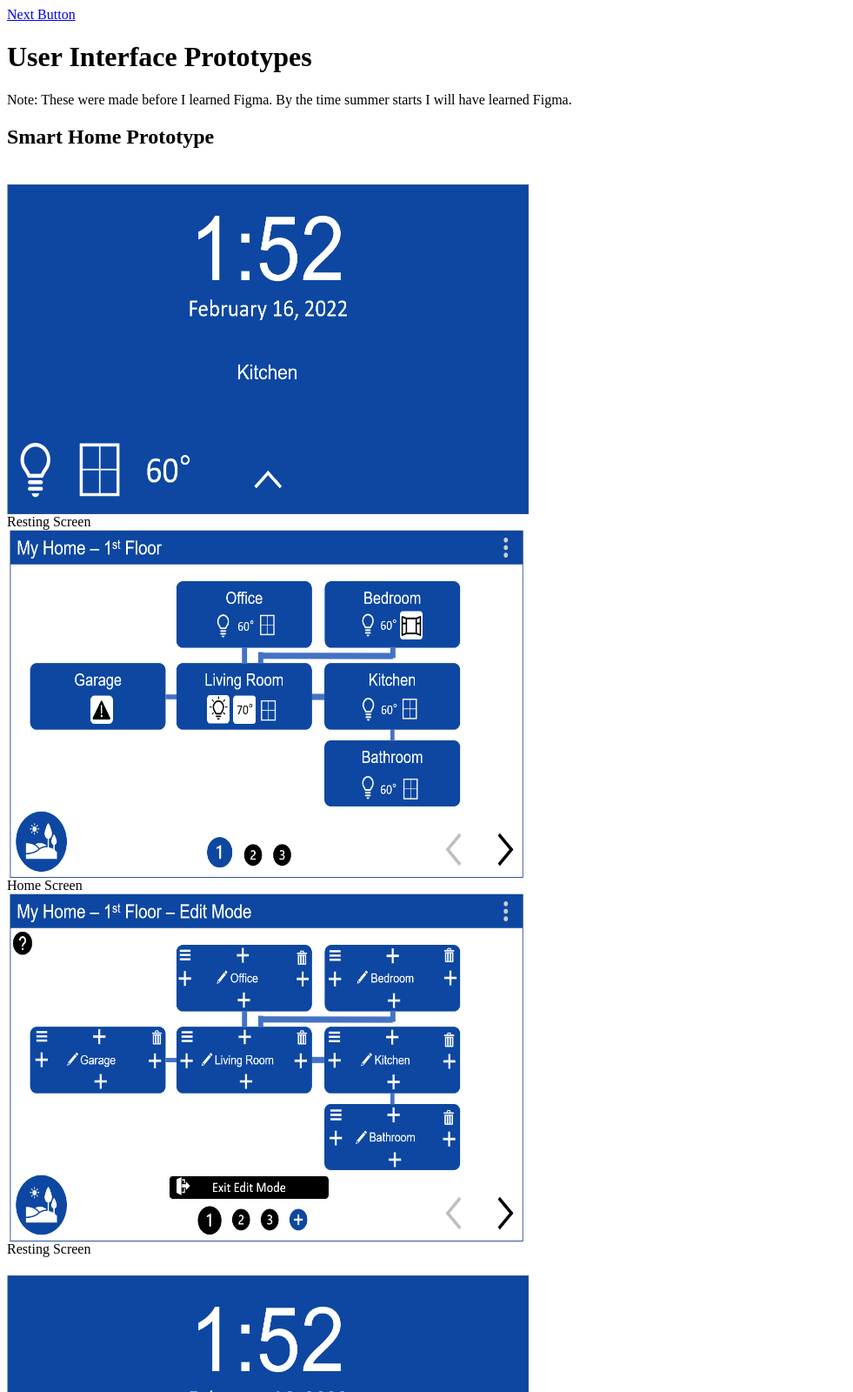
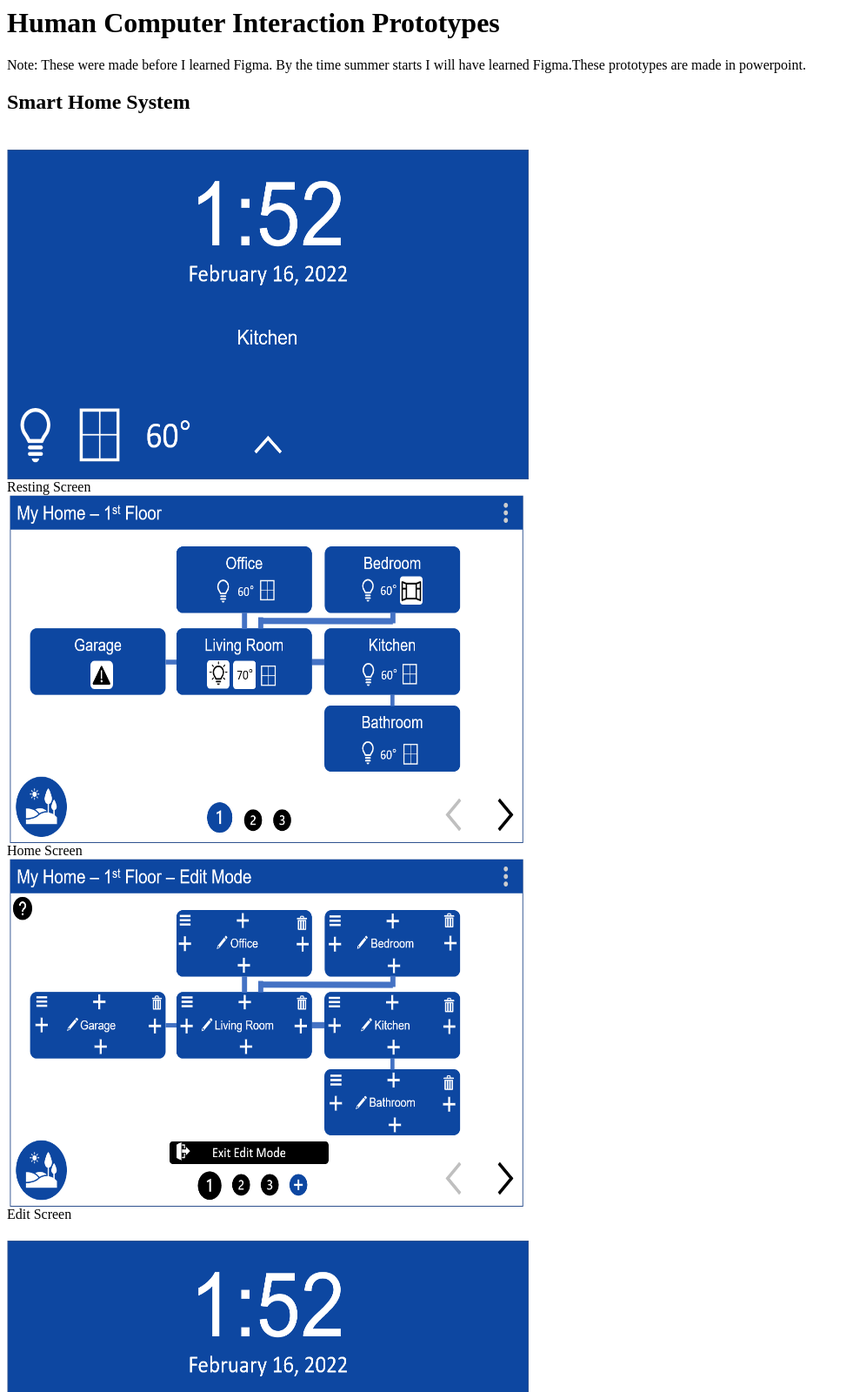
Before and after one commit to realPaulSwan/Portfolio-Website, a website: page app/view3/view3.html in a window 1280 px wide. Shown: the top 1600 px of the page at 87% size, without its empty margins (0-981 px from the left). Drawn offline with Linux system fonts and the light colour scheme; files whose address does not match are found by name.

Commit message:
Update #4

```diff
--- a/app/view3/view3.html
+++ b/app/view3/view3.html
@@ -1,11 +1,9 @@
 
 <body>
-<div class = button-align-right>
-    <a href="#!/view4" class="next-button">Next Button</a>
-</div>
-<h1>User Interface Prototypes</h2>
-<p>Note: These were made before I learned Figma. By the time summer starts I will have learned Figma.</p>
-<h2> Smart Home Prototype</h2>
+
+<h1>Human Computer Interaction Prototypes</h2>
+<p>Note: These were made before I learned Figma. By the time summer starts I will have learned Figma.These prototypes are made in powerpoint.</p>
+<h2> Smart Home System</h2>
 <div class = "gallery-items">
     <div class="responsive">
         <div class="gallery">
@@ -27,7 +25,7 @@
             <a target="_blank" href="Images\Prototypes\SmartHome EditScreen.png">
                 <img src="Images\Prototypes\SmartHome EditScreen.png" alt="Cinque Terre" width="600" height="400">
             </a>
-            <div class="desc">Resting Screen</div>
+            <div class="desc">Edit Screen</div>
         </div>
     </div>    <div class="responsive">
         <div class="gallery">
@@ -61,8 +59,9 @@
 </div>
 
 <div class="clearfix"></div>
+<p>This is an application that will allow you to control your home from a screen on the wall. The Home Screen takes inspiration from a subway map, taking a complex home layout and rendering it as a graph.</p>
 
-<h2> Smart Thermostat Prototype</h2>
+<h2> Smart Thermostat</h2>
 
 <div class = "gallery-items">
 
@@ -88,4 +87,5 @@
 
 
 </div>
+<p>This app allows you too control a thermostat from your phone.</p>
 </body>
```
